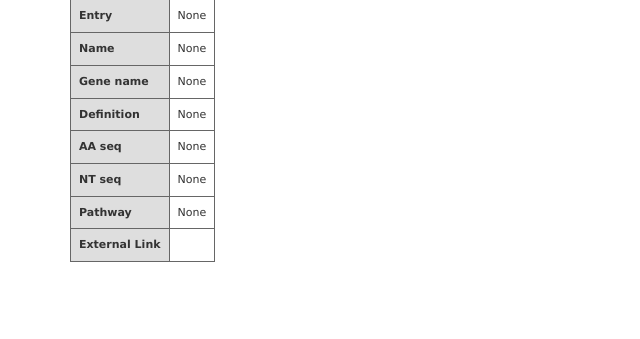
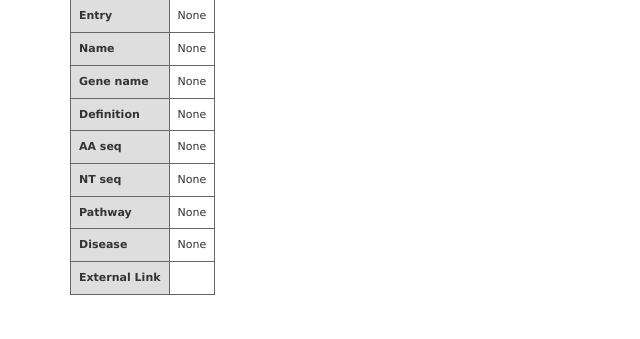
Before and after one commit to jackGWY/PainSystem, a Flask app: page /keggTarget in a window 1280 px wide. Shown: the part 149-488 px from the top of the page, without its empty margins (0-640 px from the left). Run offline with Flask 2, Linux system fonts and the light colour scheme; some libraries are stand-ins or nearby versions.

Commit message:
add disease Info into target_disease

```diff
--- a/app.py
+++ b/app.py
@@ -165,10 +165,17 @@
         sql_pathway = 'SELECT * FROM target_pathway WHERE Target_href = "%s"' %Target_href
         cur2.execute(sql_pathway)
         pathwayList=cur2.fetchall()
-    disease_list = []
-
-
-    return render_template('targetInfo.html',targetInfo=targetInfo,pathwayList=pathwayList)
+    diseaseList = []
+    if Target_href==None or Target_href=="None":
+        for i in range(10):
+            diseaseList=None
+    else:
+        cur_disease = conn.cursor()
+        sql = 'SELECT * FROM target_disease WHERE Target_href = "%s"' %Target_href
+        cur_disease.execute(sql)
+        diseaseList=cur_disease.fetchall()
+    print("diseaseList:",diseaseList)
+    return render_template('targetInfo.html',targetInfo=targetInfo,pathwayList=pathwayList,diseaseList=diseaseList)
 
 @app.route('/pathwayInfo',methods=["get"])
 def pathwayInfo():
@@ -356,6 +363,22 @@
         pathwayHsaInfo=cur.fetchone()
     return render_template('pathwayHsaInfo.html',pathwayHsaInfo=pathwayHsaInfo)
 
+@app.route('/searchForKeggDiseaseId?keggDiseaseId=<keggDiseaseId>')
+def searchForKeggDiseaseId(keggDiseaseId):
+    print("keggDiseaseId:",keggDiseaseId)
+    conn=getConnection()
+    cur = conn.cursor()
+    sql = 'SELECT * FROM kegg_disease WHERE kegg_disease_id = "%s"' %keggDiseaseId
+    cur.execute(sql)
+    diseaseInfo=cur.fetchone()
+
+    #查基因信息
+    cur_genen=conn.cursor()
+    sql_gene='SELECT * FROM kegg_disease_gene WHERE kegg_id = "%s"' %keggDiseaseId
+    cur_genen.execute(sql_gene)
+    geneInfoList=cur_genen.fetchall()
+    return render_template('diseaseInfo.html',diseaseInfo=diseaseInfo,geneInfoList=geneInfoList)
+
 @app.route('/search',methods=["post","get"])
 def search():
     username=request.form.get("username")
@@ -453,6 +476,24 @@
     if pathwayInfo2 != None:
         pathwayHsa=pathwayInfo2[0]
         return redirect(url_for('searchForKeggPathway', pathwayHsa=pathwayHsa))
+    #searchFordisease 根据 kegg_disease_id 查找disease_Info
+    cur_disease_id = conn.cursor()
+    sql_disease_id='select * from kegg_disease where kegg_disease_id LIKE "%s"' %args
+    cur_disease_id.execute(sql_disease_id)
+    diseaseInfo2= cur_disease_id.fetchone()
+    print("diseaseInfo2:",diseaseInfo2)
+    if diseaseInfo2 != None:
+        keggDiseaseId=diseaseInfo2[1]
+        return redirect(url_for('searchForKeggDiseaseId', keggDiseaseId=keggDiseaseId))
+    #searchFordisease 根据 kegg_disease_Name 查找disease_Info
+    cur_disease_name = conn.cursor()
+    sql_disease_name='select * from kegg_disease where kegg_disease_name LIKE "%s"' %args
+    cur_disease_name.execute(sql_disease_name)
+    diseaseInfo3= cur_disease_name.fetchone()
+    print("diseaseInfo3:",diseaseInfo3)
+    if diseaseInfo3 != None:
+        keggDiseaseId=diseaseInfo3[1]
+        return redirect(url_for('searchForKeggDiseaseId', keggDiseaseId=keggDiseaseId))
     else:
         return render_template('NotFound.html')
 
--- a/templates/targetInfo.html
+++ b/templates/targetInfo.html
@@ -157,7 +157,22 @@
               </td>
            {%endif%}
          </tr>
-
+         <tr>
+           <th>Disease</th>
+           {% if diseaseList == None or diseaseList == []%}
+           <td>None</td>
+           {%else%}
+              <td>
+              <ul>
+              {% for disease in diseaseList %}
+                  <li>
+                    <a href="diseaseInfo?keggDiseaseId={{disease[1]}}">{{disease[1]}}</a>
+                  </li>
+              {% endfor %}
+              </ul>
+              </td>
+           {%endif%}
+         </tr>
          <tr>
            <th>External Link</th>
            {% if targetInfo[0] == "None"%}
```
